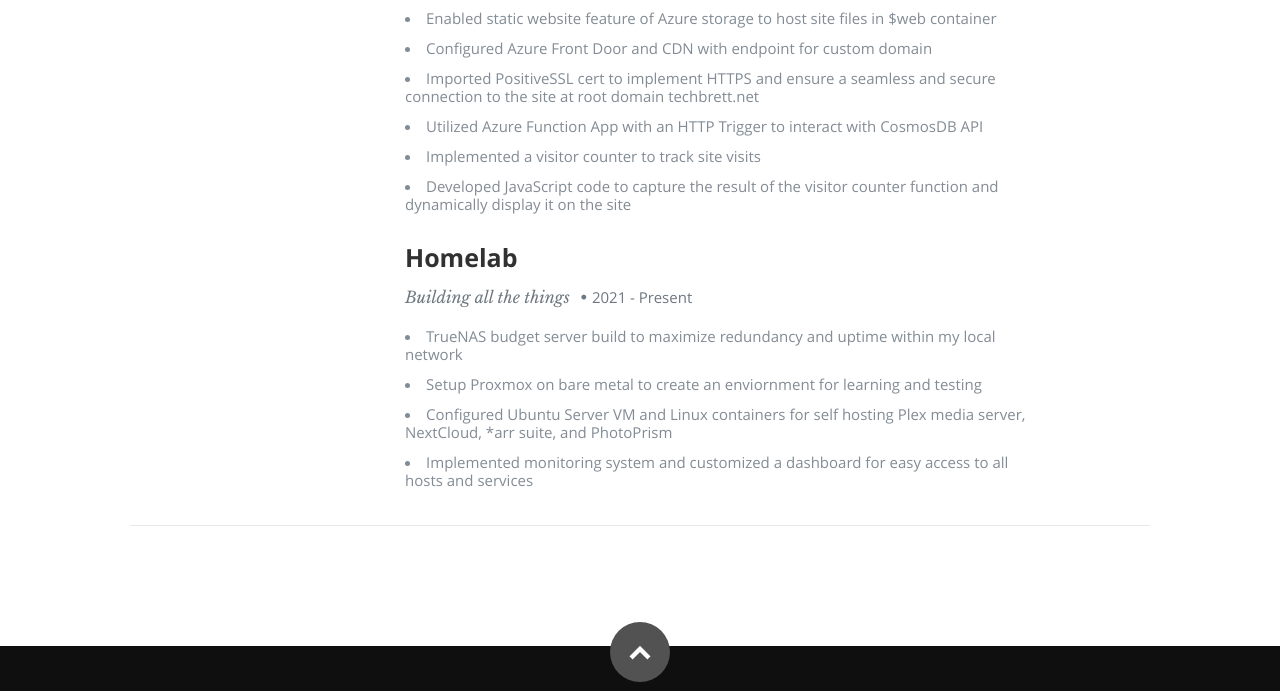
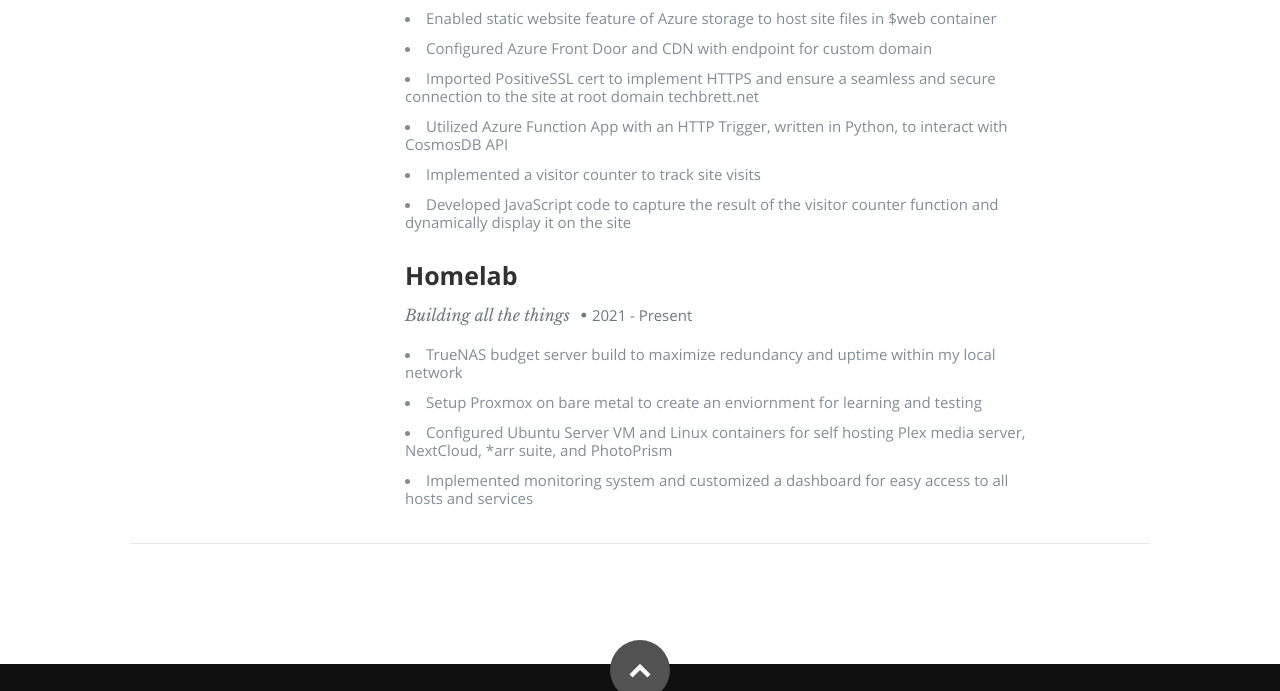
Before and after one commit to techbrett/azure-resume, a website: page frontend/index.html in a window 1280 px wide. Shown: the part 3362-4053 px from the top of the page. Drawn offline with nearby package versions, Linux system fonts and the light colour scheme; no server answers.

Commit message:
updates to projects section in index.html

```diff
--- a/frontend/index.html
+++ b/frontend/index.html
@@ -290,7 +290,7 @@
                   <li>Enabled static website feature of Azure storage to host site files in $web container </li>
                   <li>Configured Azure Front Door and CDN with endpoint for custom domain</li>
                   <li>Imported PositiveSSL cert to implement HTTPS and ensure a seamless and secure connection to the site at root domain techbrett.net</li>
-                  <li>Utilized Azure Function App with an HTTP Trigger to interact with CosmosDB API</li>
+                  <li>Utilized Azure Function App with an HTTP Trigger, written in Python, to interact with CosmosDB API</li>
                   <li>Implemented a visitor counter to track site visits</li>
                   <li>Developed JavaScript code to capture the result of the visitor counter function and dynamically display it on the site</li>
                 <p></p>
```
